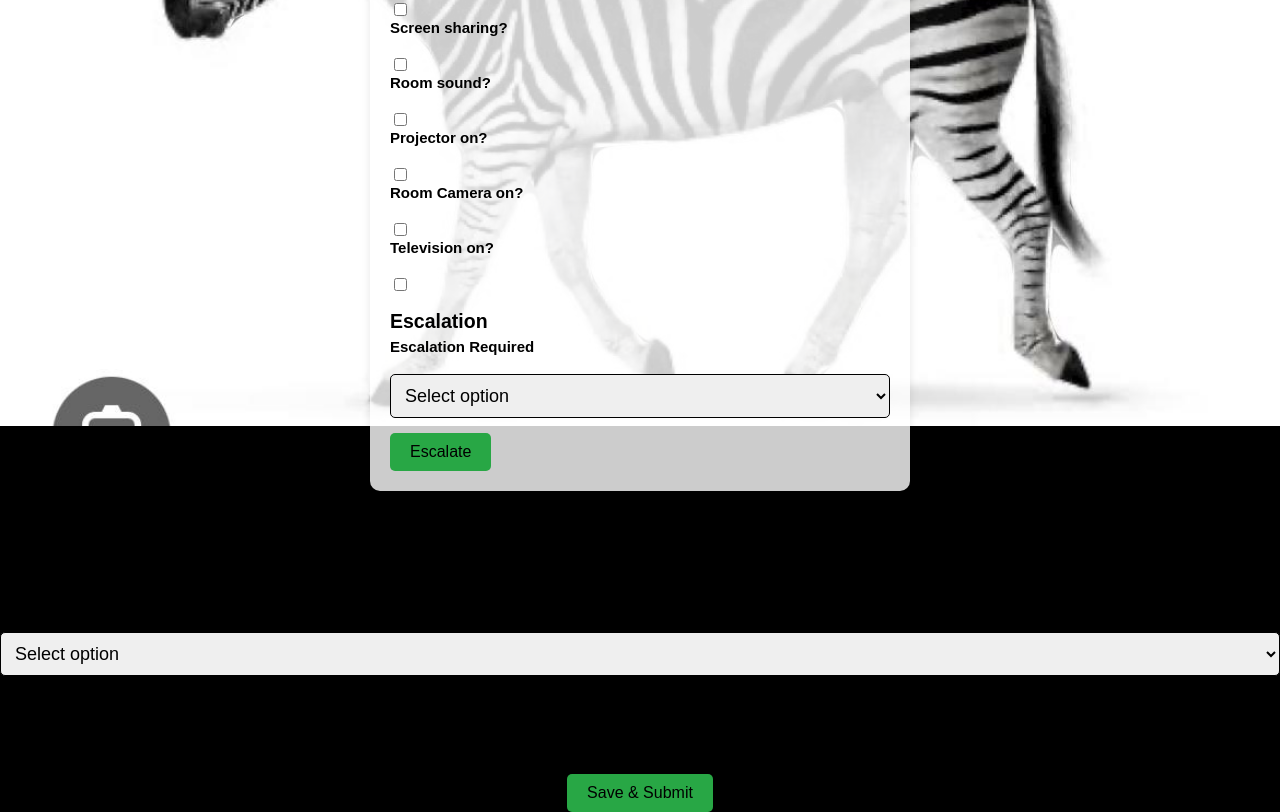
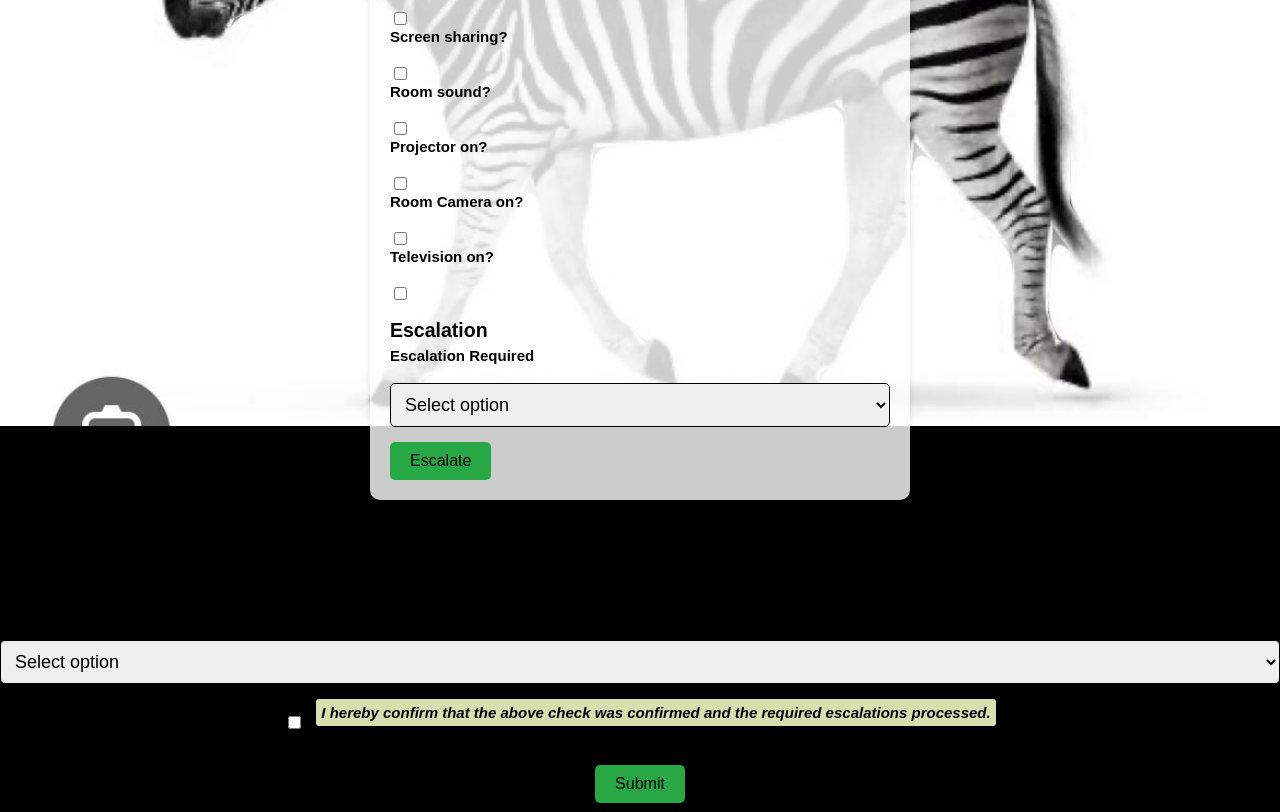
Before and after one commit to telmon95/web-checklist, a website: page public/index.html in a window 1280 px wide. Shown: the part 405-1217 px from the top of the page. Drawn offline with Linux system fonts and the light colour scheme.

Commit message:
update 2

```diff
--- a/public/index.html
+++ b/public/index.html
@@ -107,12 +107,15 @@
         <option value="Technician 4">Technician 4</option>
     </select>
 
-    <!-- Confirmation text -->
-    <p>Hereby confirm that the above check was confirmed and the required escalations processed.</p>
+    <!-- Confirmation text and checkbox container -->
+    <div class="confirmation-container">
+        <input type="checkbox" id="confirmation-checkbox" name="confirmation-text" value="Yes">
+        <label for="confirmation-checkbox" class="confirmation-text">I hereby confirm that the above check was confirmed and the required escalations processed.</label>
+    </div>
 
     <!-- Button container with Save & Submit button -->
     <div class="button-container">
-        <button type="submit">Save & Submit</button>
+        <button type="submit">Submit</button>
     </div>
 
     <!-- JavaScript function to toggle the display of escalation details -->
--- a/public/styling.css
+++ b/public/styling.css
@@ -124,3 +124,28 @@ p {
     color: #080808; /* Light gray color */
     margin-bottom: 20px; /* Space below */
 }
+
+/* Styling for the confirmation text */
+.confirmation-text {
+    font-style: italic; /* Italicize the text */
+    background-color: #ffffff; /* Highlight color (yellow) */
+    padding: 5px; /* Padding for better visibility */
+    border-radius: 3px; /* Rounded corners for the highlight */
+    color: #000; /* Text color */
+}
+
+/* Container for confirmation text and checkbox */
+.confirmation-container {
+    display: flex; /* Use flexbox to align items horizontally */
+    align-items: center; /* Center items vertically */
+}
+
+/* Styling for the confirmation text */
+.confirmation-text {
+    font-style: italic; /* Italicize the text */
+    background-color: #d7dfae; /* Highlight color (yellow) */
+    padding: 5px; /* Padding for better visibility */
+    border-radius: 3px; /* Rounded corners for the highlight */
+    color: #000; /* Text color */
+    margin-left: 10px; /* Space between checkbox and text */
+}
```
